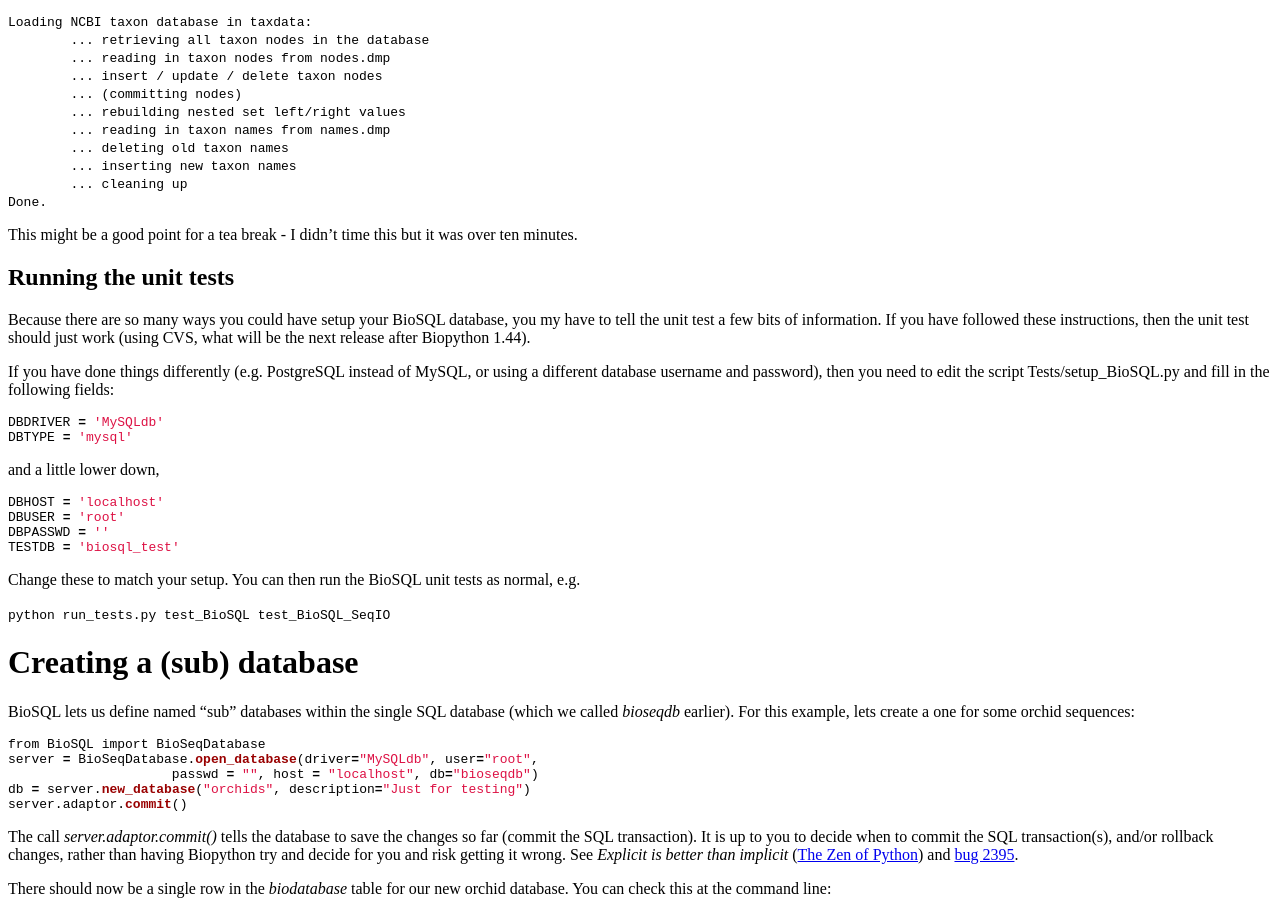
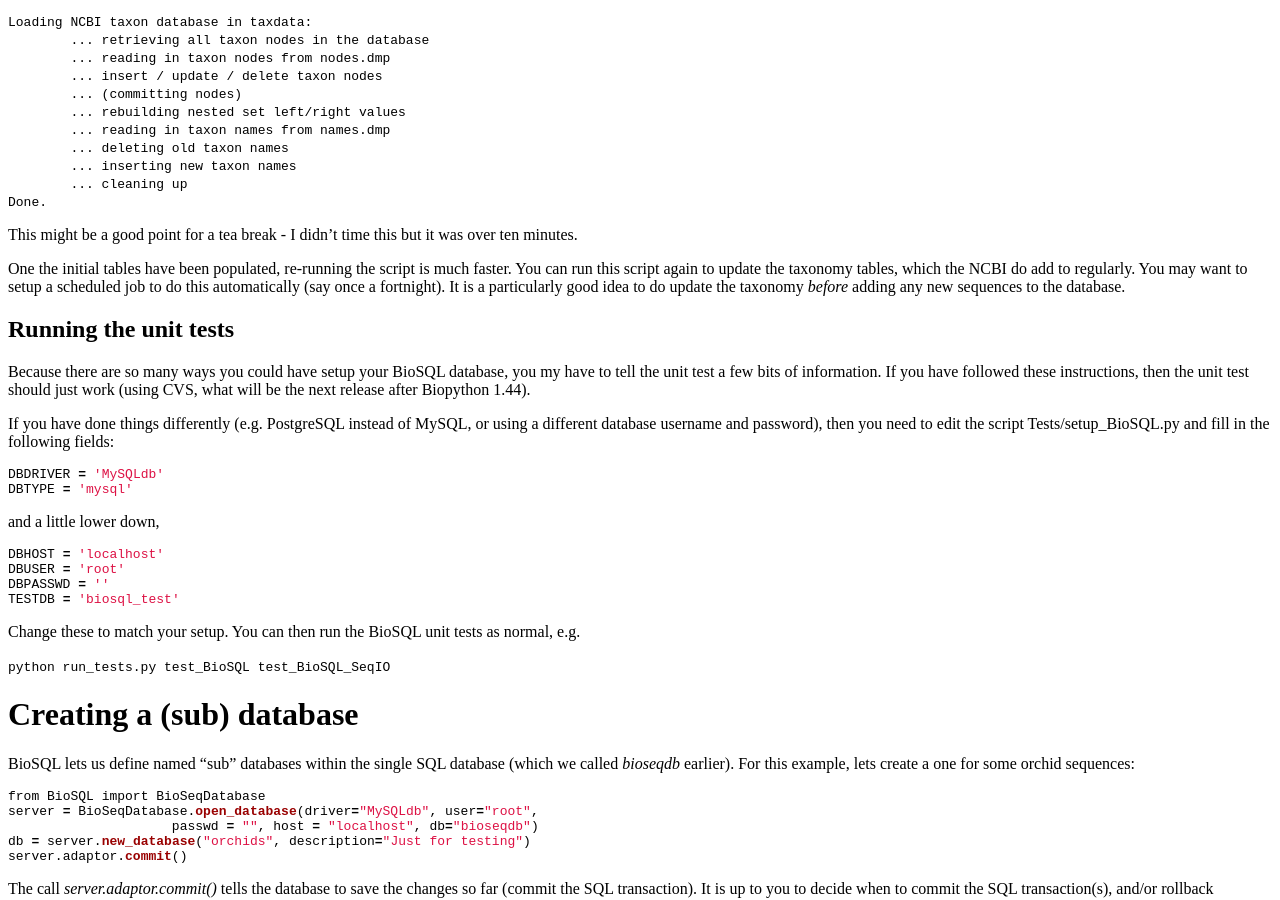
Before and after one commit to biopython/biopython.github.io, a Jekyll site: the page built from wiki/BioSQL.md, in a window 1280 px wide and 900 px high, scrolled down 2057 px. Built offline with Jekyll 4.4.1, drawn with Linux system fonts in a browser that asks for light colours.

Commit message:
/* NCBI Taxonomy */

```diff
--- a/wiki/BioSQL.md
+++ b/wiki/BioSQL.md
@@ -171,6 +171,13 @@ left/right values*):
 
 This might be a good point for a tea break - I didn't time this but it
 was over ten minutes.
+
+One the initial tables have been populated, re-running the script is
+much faster. You can run this script again to update the taxonomy
+tables, which the NCBI do add to regularly. You may want to setup a
+scheduled job to do this automatically (say once a fortnight). It is a
+particularly good idea to do update the taxonomy *before* adding any new
+sequences to the database.
 
 Running the unit tests
 ----------------------
```
Also changed, not shown: 1 other file.
